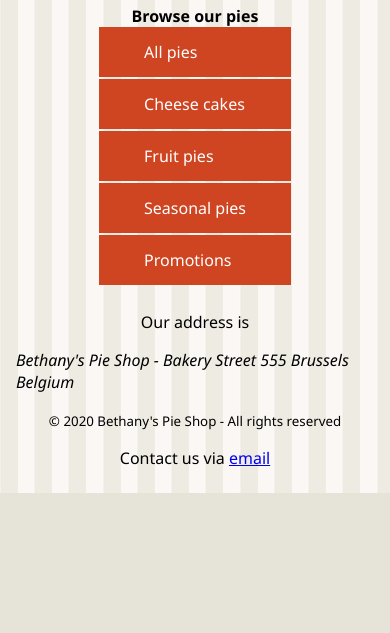
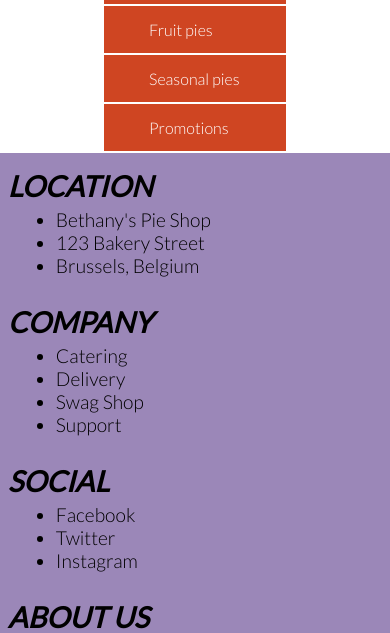
Before and after one commit to christinareanna/BethanysPieShop, a website: page index.html in a window 390 px wide. Shown: the part 1507-2140 px from the top of the page. Before the commit the page ends 2000 px from the top, so only its background shows below. Drawn offline with Linux system fonts and the light colour scheme.

Commit message:
made responsive footer

```diff
--- a/index.html
+++ b/index.html
@@ -2,12 +2,21 @@
 <html>
   <head>
     <meta charset="utf-8" />
-    <title>Welcome to Bethany's Pie Shop!</title>
+    <title>Home | Bethany's Pie Shop</title>
     <meta name="author" content="Bethany's Pie Shop" />
     <meta name="description" content="Store front for Bethany's Pie Shop" />
     <meta name="viewport" content="width=device-width, initial-scale=1" />
     <link rel="icon" type="image/png" href="favicon.png" />
     <link rel="stylesheet" type="text/css" href="../site.css" />
+    <link rel="stylesheet" type="text/css" href="../small.css" />
+    <link rel="stylesheet" type="text/css" href="../medium.css" />
+    <link rel="stylesheet" type="text/css" href="../large.css" />
+    <link rel="preconnect" href="https://fonts.googleapis.com" />
+    <link rel="preconnect" href="https://fonts.gstatic.com" crossorigin />
+    <link
+      href="https://fonts.googleapis.com/css2?family=Lato:wght@300;400&display=swap"
+      rel="stylesheet"
+    />
   </head>
 
   <body>
@@ -88,11 +97,43 @@
       </main>
     </div>
 
-    <footer>
-      <p>Our address is</p>
+    <footer class="clearfix">
+      <div class="row limited">
+        <section class="column small-12 medium-6 large-3">
+          <h2>Location</h2>
+          <ul>
+            <li>Bethany's Pie Shop</li>
+            <li>123 Bakery Street</li>
+            <li>Brussels, Belgium</li>
+          </ul>
+        </section>
+        <section class="column small-12 medium-6 large-3">
+          <h2>Company</h2>
+          <ul>
+            <li>Catering</li>
+            <li>Delivery</li>
+            <li>Swag Shop</li>
+            <li>Support</li>
+          </ul>
+        </section>
+        <section class="column small-12 medium-6 large-3">
+          <h2>Social</h2>
+          <ul>
+            <li>Facebook</li>
+            <li>Twitter</li>
+            <li>Instagram</li>
+          </ul>
+        </section>
+        <section class="column small-12 medium-6 large-3">
+          <h2>About Us</h2>
+          <img src="images/logo.png" alt="logo">
+          <p>&copy; 2022 &bull; all rights reserved.</p>
+        </section>
+      </div>
+      <!-- <p>Our address is</p>
       <address>Bethany's Pie Shop - Bakery Street 555 Brussels Belgium</address>
       <p><small>&copy; 2020 Bethany's Pie Shop - All rights reserved</small></p>
-      <p>Contact us via <a href="mailto:info@bethanyspieshop.com">email</a></p>
+      <p>Contact us via <a href="mailto:info@bethanyspieshop.com">email</a></p> -->
     </footer>
   </body>
 </html>
--- /dev/null
+++ b/large.css
@@ -0,0 +1,5 @@
+@media only screen and (min-width: 1024px) {
+    .large-3 {
+        width: 25%;
+    }
+}
--- /dev/null
+++ b/medium.css
@@ -0,0 +1,6 @@
+@media only screen and (min-width: 768px) {
+
+    .medium-6 {
+        width: 50%;
+    }
+}
--- a/site.css
+++ b/site.css
@@ -6,7 +6,7 @@
     padding: 0;
 }
 
-body {
+/* body {
     margin-top: 0px;
     overflow-x: hidden;
     justify-content: center;
@@ -16,7 +16,7 @@ body {
     margin-right: auto;
     background-color: #e6e4d9;
     background-image: url('../images/background.png');
-}
+} */
 
 #mainheader {
     background-color: #a593c2;
@@ -327,7 +327,7 @@ tr:nth-of-type(even) {
 
 /*Footer*/
 
-footer {
+/* footer {
     display: flex;
     flex-direction: column;
     align-items: center;
@@ -336,7 +336,7 @@ footer {
 
 footer > p, footer > address {
     margin: .5rem 0;
-}
+} */
 
 /*Responsive code*/
 
--- /dev/null
+++ b/small.css
@@ -0,0 +1,57 @@
+html {
+    -webkit-text-size-adjust: 100%;
+    -ms-text-size-adjust: 100%;
+}
+
+* {
+    -moz-box-sizing: border-box;
+    -webkit-box-sizing: border-box;
+    box-sizing: border-box;
+}
+
+body {
+    font-family: 'Lato', sans-serif;
+    font-size: 16px;
+    font-weight: 300;
+}
+
+/* grid rules */
+.row {
+    clear: both;
+}
+
+.limited {
+    max-width: 1140px;
+    margin: auto;
+}
+
+.column {
+    float: left;
+    padding: 0 2vw;
+    margin: 0 0 .75rem 0;
+}
+
+.column ul {
+    padding-left: 3rem;
+}
+
+.small-12 {
+    width: 100%;
+}
+
+footer {
+    background-color: #9b87b8;
+    font-size: 1.2rem;
+}
+
+footer h2 {
+    font-style: italic;
+    text-transform: uppercase;
+    margin: 1rem 0 0.3rem 0;
+}
+
+.clearfix:after {
+    content: "";
+    display: table;
+    clear: both;
+}
```
Lines whose indentation alone changed are shown as unchanged.
